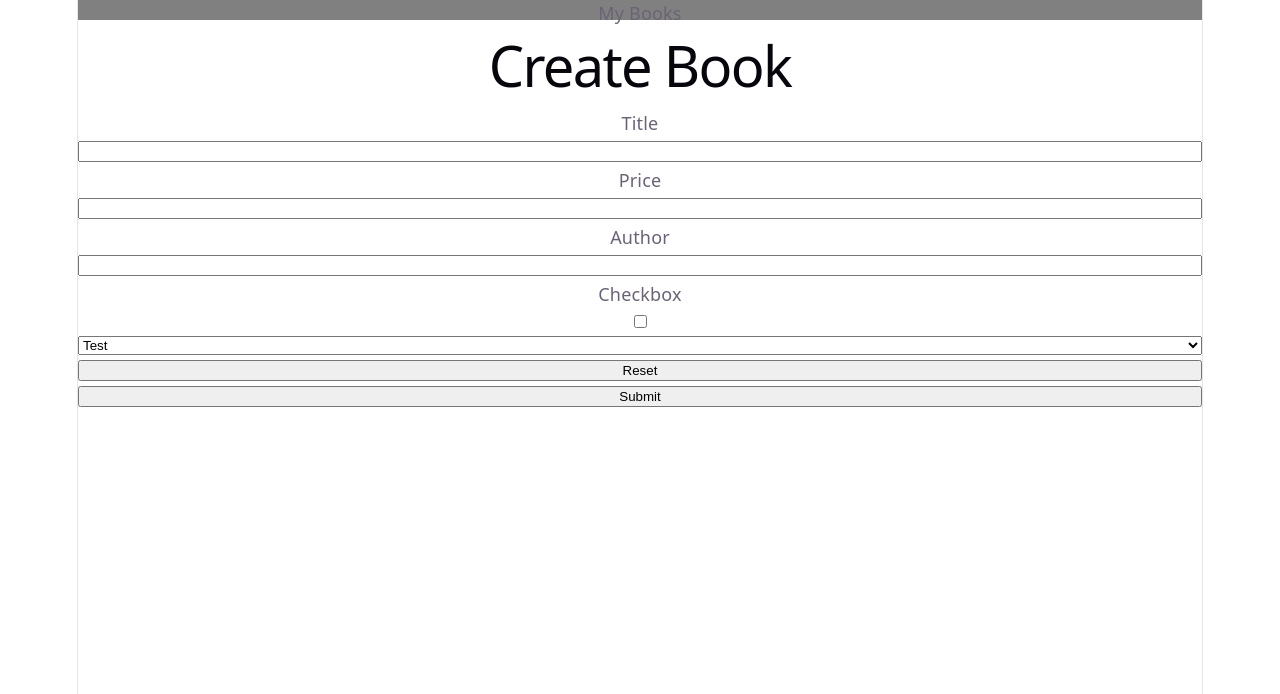
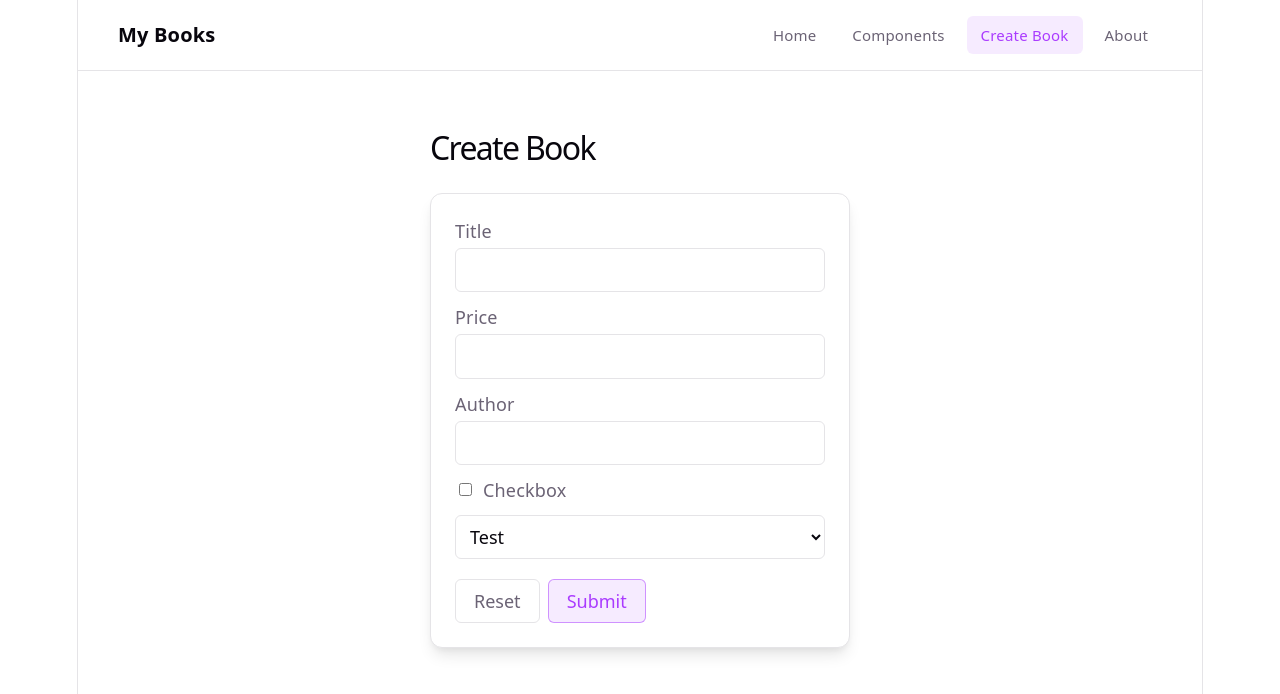
Before and after one commit to soerenchristsov/react-sample, a React (Vite) app in the folder app/react-ui/: page /create in a window 1280 px wide. Shown: the top 694 px of the page. Built offline with nearby package versions, Linux system fonts and the light colour scheme.

Commit message:
restyling

```diff
--- a/app/react-ui/src/components/BooksListQuery.css
+++ b/app/react-ui/src/components/BooksListQuery.css
@@ -1,7 +1,34 @@
 table.booksTable {
-    font-size: 22px;
+  width: 100%;
+  border-collapse: collapse;
+  font-size: 16px;
+  text-align: left;
+}
+
+table.booksTable th,
+table.booksTable td {
+  padding: 12px 16px;
+  border-bottom: 1px solid var(--border);
 }
 
 table.booksTable th {
-    font-size: x-large;
+  font-family: var(--heading);
+  font-weight: 600;
+  color: var(--text-h);
+  font-size: 14px;
+  text-transform: uppercase;
+  letter-spacing: 0.04em;
 }
+
+table.booksTable tbody tr:hover {
+  background: var(--code-bg);
+}
+
+table.booksTable a {
+  font-weight: 500;
+  text-decoration: none;
+}
+
+table.booksTable a:hover {
+  text-decoration: underline;
+}
--- a/app/react-ui/src/components/BooksListQuery.tsx
+++ b/app/react-ui/src/components/BooksListQuery.tsx
@@ -25,8 +25,8 @@ function useBooks() {
 export function BooksListQuery() {
   const { data: books, isPending, error, isError } = useBooks();
   return (
-    <>
-      {isError && <div>{error.message}</div>}
+    <div className="card">
+      {isError && <div className="error-message">{error.message}</div>}
       {isPending && <Loader />}
 
       <table className="booksTable">
@@ -46,7 +46,7 @@ export function BooksListQuery() {
           ))}
         </tbody>
       </table>
-    </>
+    </div>
   );
 }
 
--- a/app/react-ui/src/components/Heading.tsx
+++ b/app/react-ui/src/components/Heading.tsx
@@ -7,9 +7,9 @@ type HeadingProps = {
 };
 
 export function Heading({ text, size = 50, important = false }: HeadingProps) {
-  let color = "blue";
+  let color = "var(--text-h)";
   if (important) {
-    color = "red";
+    color = "var(--accent)";
   }
   return <h1 style={{ color, fontSize: `${size}px` }}>{text}</h1>;
 }
--- a/app/react-ui/src/components/common/Counter.tsx
+++ b/app/react-ui/src/components/common/Counter.tsx
@@ -4,9 +4,11 @@ export function Counter() {
   const [count, setCount] = useState(0);
 
   return (
-    <>
-      <h1>{count}</h1>
+    <div style={{ display: "flex", alignItems: "center", justifyContent: "center", gap: "16px" }}>
+      <span className="counter" style={{ fontSize: "28px", padding: "4px 12px" }}>
+        {count}
+      </span>
       <button onClick={() => setCount(count + 1)}>Add one</button>
-    </>
+    </div>
   );
 }
--- /dev/null
+++ b/app/react-ui/src/components/layout/MainLayout.css
@@ -0,0 +1,38 @@
+.site-header {
+  display: flex;
+  align-items: center;
+  justify-content: space-between;
+  padding: 16px 40px;
+  border-bottom: 1px solid var(--border);
+}
+
+.site-header .brand {
+  font-family: var(--heading);
+  font-weight: 600;
+  font-size: 20px;
+  color: var(--text-h);
+  text-decoration: none;
+}
+
+.site-nav {
+  display: flex;
+  gap: 8px;
+}
+
+.site-nav a {
+  padding: 6px 14px;
+  border-radius: 6px;
+  color: var(--text);
+  text-decoration: none;
+  font-size: 15px;
+}
+
+.site-nav a:hover {
+  background: var(--code-bg);
+  color: var(--text-h);
+}
+
+.site-nav a.active {
+  background: var(--accent-bg);
+  color: var(--accent);
+}
--- a/app/react-ui/src/components/layout/MainLayout.tsx
+++ b/app/react-ui/src/components/layout/MainLayout.tsx
@@ -1,12 +1,25 @@
-import { Outlet } from "react-router";
+import { NavLink, Outlet } from "react-router";
+import "./MainLayout.css";
 
 export function MainLayout() {
   return (
     <div>
-      <div style={{ height: "20px", backgroundColor: "grey", width: "100%" }}>
-        My Books
-      </div>
-      <Outlet />
+      <header className="site-header">
+        <NavLink to="/" className="brand">
+          My Books
+        </NavLink>
+        <nav className="site-nav">
+          <NavLink to="/" end>
+            Home
+          </NavLink>
+          <NavLink to="/components">Components</NavLink>
+          <NavLink to="/create">Create Book</NavLink>
+          <NavLink to="/about">About</NavLink>
+        </nav>
+      </header>
+      <main>
+        <Outlet />
+      </main>
     </div>
   );
 }
--- a/app/react-ui/src/index.css
+++ b/app/react-ui/src/index.css
@@ -109,3 +109,74 @@ code {
   padding: 4px 8px;
   background: var(--code-bg);
 }
+
+main {
+  flex: 1;
+  padding: 32px 40px;
+  box-sizing: border-box;
+}
+
+a {
+  color: var(--accent);
+}
+
+button {
+  font: inherit;
+  cursor: pointer;
+  border: 1px solid var(--accent-border);
+  background: var(--accent-bg);
+  color: var(--accent);
+  border-radius: 6px;
+  padding: 8px 18px;
+  transition:
+    background 0.15s ease,
+    color 0.15s ease;
+}
+
+button:hover {
+  background: var(--accent);
+  color: #fff;
+}
+
+button[type="reset"] {
+  border-color: var(--border);
+  background: transparent;
+  color: var(--text);
+}
+
+button[type="reset"]:hover {
+  background: var(--code-bg);
+  color: var(--text-h);
+}
+
+input,
+select {
+  font: inherit;
+  padding: 8px 10px;
+  border-radius: 6px;
+  border: 1px solid var(--border);
+  background: var(--bg);
+  color: var(--text-h);
+  box-sizing: border-box;
+}
+
+input:focus,
+select:focus {
+  outline: none;
+  border-color: var(--accent);
+  box-shadow: 0 0 0 3px var(--accent-bg);
+}
+
+.card {
+  border: 1px solid var(--border);
+  border-radius: 12px;
+  padding: 24px;
+  box-shadow: var(--shadow);
+  text-align: left;
+  background: var(--bg);
+}
+
+.error-message {
+  color: #e5484d;
+  font-size: 14px;
+}
--- a/app/react-ui/src/main.tsx
+++ b/app/react-ui/src/main.tsx
@@ -2,13 +2,14 @@ import { StrictMode } from "react";
 import { createRoot } from "react-dom/client";
 import { BrowserRouter, Route, Routes } from "react-router";
 import "./index.css";
-import Home from "./pages/Home.tsx";
 import About from "./pages/About.tsx";
 import { BookDetail } from "./pages/BookDetail.tsx";
 import { ReactQueryDevtools } from "@tanstack/react-query-devtools";
 import { QueryClient, QueryClientProvider } from "@tanstack/react-query";
 import { MainLayout } from "./components/layout/MainLayout.tsx";
 import { CreateBook } from "./pages/CreateBook.tsx";
+import { ServerData } from "./pages/ServerData.tsx";
+import Components from "./pages/Components.tsx";
 
 const client = new QueryClient();
 createRoot(document.getElementById("root")!).render(
@@ -17,7 +18,8 @@ createRoot(document.getElementById("root")!).render(
       <BrowserRouter>
         <Routes>
           <Route element={<MainLayout />}>
-            <Route path="/" element={<Home />} />
+            <Route path="/" element={<ServerData />} />
+            <Route path="components" element={<Components />} />
             <Route path="about" element={<About />} />
             <Route path="create" element={<CreateBook />} />
 
--- a/app/react-ui/src/pages/BookDetail.tsx
+++ b/app/react-ui/src/pages/BookDetail.tsx
@@ -1,5 +1,5 @@
 import { useQuery } from "@tanstack/react-query";
-import { useParams } from "react-router";
+import { NavLink, useParams } from "react-router";
 
 export function BookDetail() {
   const params = useParams();
@@ -7,8 +7,12 @@ export function BookDetail() {
   const { data } = useBook(params.id!);
 
   return (
-    <div>
-      <h1>{data?.title}</h1>
+    <div style={{ maxWidth: "420px", margin: "0 auto", textAlign: "left" }}>
+      <NavLink to="/">&larr; Back to books</NavLink>
+      <div className="card" style={{ marginTop: "16px" }}>
+        <h1 style={{ fontSize: "32px", margin: "0 0 8px" }}>{data?.title}</h1>
+        {data?.author && <p>by {data.author}</p>}
+      </div>
     </div>
   );
 }
--- a/app/react-ui/src/pages/Home.tsx
+++ b/app/react-ui/src/pages/Components.tsx
@@ -1,12 +1,11 @@
 import { Counter } from "../components/common/Counter";
 import { Heading } from "../components/Heading";
-import { BooksListQuery } from "../components/BooksListQuery";
 
-function Home() {
+function Components() {
   console.log("Hello form the logs");
   // This is a comment in javascript
 
-  const name = "Sören";
+  const name = "React";
 
   const headings = [
     { text: "Hello World", size: 50 },
@@ -34,14 +33,11 @@ function Home() {
         />
       ))}
 
-      <Counter />
-      {/*<BooksList />
-        <BooksList />
-        <BooksList />
-        <BooksList />*/}
-      <BooksListQuery />
+      <div style={{ margin: "24px 0" }}>
+        <Counter />
+      </div>
     </div>
   );
 }
 
-export default Home;
+export default Components;
--- a/app/react-ui/src/pages/CreateBook.tsx
+++ b/app/react-ui/src/pages/CreateBook.tsx
@@ -29,32 +29,51 @@ export function CreateBook() {
   }
 
   return (
-    <div>
-      <h1>Create Book</h1>
+    <div style={{ maxWidth: "420px", margin: "0 auto" }}>
+      <h1 style={{ fontSize: "32px", textAlign: "left" }}>Create Book</h1>
       <form
         onSubmit={handleSubmit(submitForm)}
-        style={{ display: "flex", flexDirection: "column", gap: "5px" }}
+        className="card"
+        style={{ display: "flex", flexDirection: "column", gap: "12px" }}
       >
+        <div style={{ display: "flex", flexDirection: "column", gap: "4px" }}>
           <label htmlFor="title">Title</label>
           <input {...register("title", { required: true })} />
-        {errors.title && <span>This field is required</span>}
+          {errors.title && (
+            <span className="error-message">This field is required</span>
+          )}
+        </div>
 
+        <div style={{ display: "flex", flexDirection: "column", gap: "4px" }}>
           <label htmlFor="price">Price</label>
           <input {...register("price", { min: 0, max: 100 })} />
-        {errors.price && <span>Please enter a valid price</span>}
+          {errors.price && (
+            <span className="error-message">Please enter a valid price</span>
+          )}
+        </div>
 
+        <div style={{ display: "flex", flexDirection: "column", gap: "4px" }}>
           <label htmlFor="author">Author</label>
           <input {...register("author")}></input>
+        </div>
 
-        <label htmlFor="checkbox">Checkbox</label>
+        <label
+          htmlFor="checkbox"
+          style={{ display: "flex", alignItems: "center", gap: "8px" }}
+        >
           <input type="checkbox" {...register("checkbox")} />
+          Checkbox
+        </label>
 
         <select {...register("select")}>
           <option>Test</option>
           <option>Test2</option>
         </select>
+
+        <div style={{ display: "flex", gap: "8px", marginTop: "8px" }}>
           <button type="reset">Reset</button>
           <button type="submit">Submit</button>
+        </div>
       </form>
     </div>
   );
--- /dev/null
+++ b/app/react-ui/src/pages/ServerData.tsx
@@ -0,0 +1,5 @@
+import { BooksListQuery } from "../components/BooksListQuery";
+
+export function ServerData() {
+  return <BooksListQuery />;
+}
```
Lines whose indentation alone changed are shown as unchanged.
